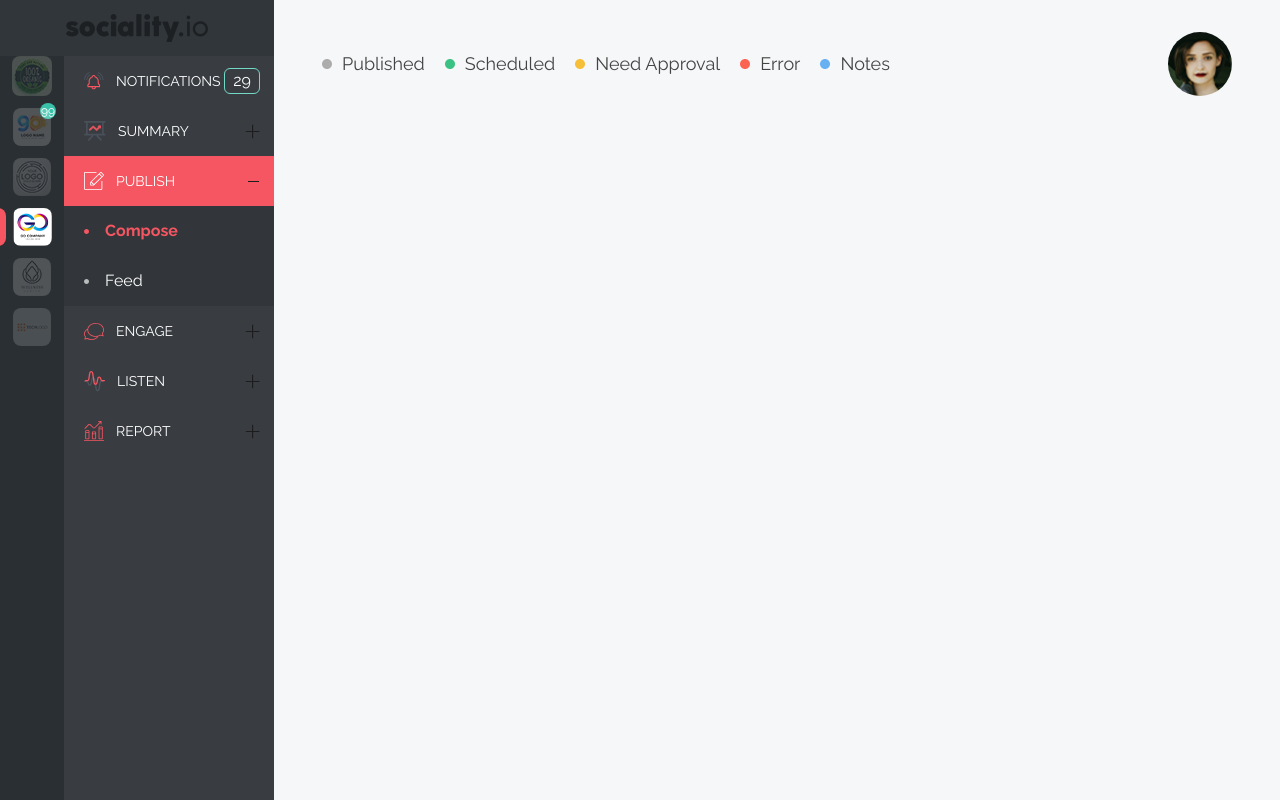
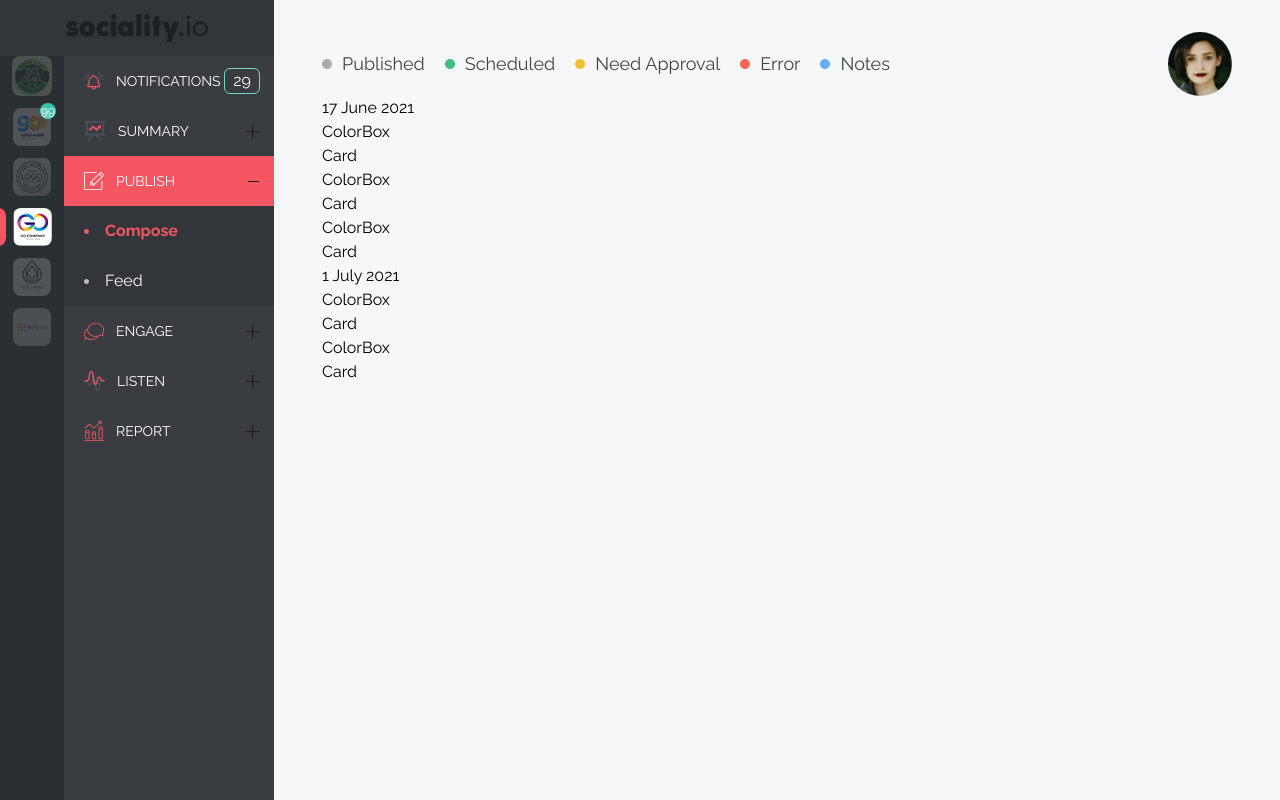
Before and after one commit to burakndmr/project-s, a React (Create React App) app: page / in a window 1280 px wide. Built offline with nearby package versions, Linux system fonts and the light colour scheme.

Commit message:
Added Feature: Show data on screen
- Added momentjs package for dates
- Created some component for data

```diff
--- a/package.json
+++ b/package.json
@@ -6,6 +6,7 @@
     "@testing-library/jest-dom": "^5.16.5",
     "@testing-library/react": "^13.4.0",
     "@testing-library/user-event": "^13.5.0",
+    "moment": "^2.29.4",
     "react": "^18.2.0",
     "react-dom": "^18.2.0",
     "react-scripts": "5.0.1",
--- a/src/App.js
+++ b/src/App.js
@@ -1,5 +1,8 @@
 // REACT STUFF
-import { useState } from "react";
+import { useEffect, useState } from "react";
+
+// DATA
+import Data from "./api/data.json";
 
 // ASSETS
 import Logo from "./assets/images/logos/Sociality-logo.png";
@@ -25,6 +28,7 @@ import {
 // COMPONENTS
 import Dot from "./components/General/Dot";
 import SideBarMenu from "./components/SideBar/SideBarMenu";
+import ContentContainer from "./components/MainSection/OneDayContent/ContentContainer";
 
 function App() {
   // SIDEBAR
@@ -178,6 +182,18 @@ function App() {
 
   const [selectedMenu, setSelectedMenu] = useState(3);
 
+  // TODO: SORT BY DATE
+
+  const DataArray = [];
+
+  for (const [key, value] of Object.entries(Data.posts_by_date)) {
+    DataArray.push({
+      date: key,
+      posts: value,
+    });
+  }
+  console.log(DataArray);
+
   return (
     <div className="flex min-h-screen">
       <div className="w-[274px] min-h-full bg-SideBar-Main flex  flex-col">
@@ -250,6 +266,11 @@ function App() {
             <img className="rounded-full w-16" src={Profile} alt="Profile" />
           </div>
         </div>
+        <div>
+          {DataArray.map((item, i) => (
+            <ContentContainer key={i} data={item} />
+          ))}
+        </div>
       </div>
     </div>
   );
--- a/src/components/Card/Card.jsx
+++ /dev/null
@@ -1,14 +0,0 @@
-import React from 'react'
-
-// COMPONENTS
-import ColorBox from './ColorBox'
-
-const Card = (props) => {
-  return (
-    <div>
-      <ColorBox />
-    </div>
-  )
-}
-
-export default Card
--- /dev/null
+++ b/src/components/MainSection/Card/Card.jsx
@@ -0,0 +1,16 @@
+import React from "react";
+
+// COMPONENTS
+import ColorBox from "./ColorBox";
+
+const Card = (props) => {
+  console.log("PROPS CARD", props.data);
+  return (
+    <div>
+      <ColorBox />
+      Card
+    </div>
+  );
+};
+
+export default Card;
--- /dev/null
+++ b/src/components/MainSection/OneDayContent/ContentContainer.jsx
@@ -0,0 +1,22 @@
+// MOMENT
+import moment from "moment/moment";
+import "moment/locale/tr";
+import "moment/locale/en-gb";
+
+// COMPONENT
+import Card from "../Card/Card";
+
+const ContentContainer = (props) => {
+  console.log("PROPSCONTAİNER", props.data.posts);
+
+  return (
+    <div>
+      <h1>{moment(props.data?.date).locale("en-gb").format("LL")}</h1>
+      {props.data.posts.map((post, i) => (
+        <Card key={i} data={post} />
+      ))}
+    </div>
+  );
+};
+
+export default ContentContainer;
```
Also changed, not shown: src/components/MainSection/Card/ColorBox.jsx (renamed from src/components/Card/ColorBox.jsx), 1 other file (tests, documents, lock files or other folders).
